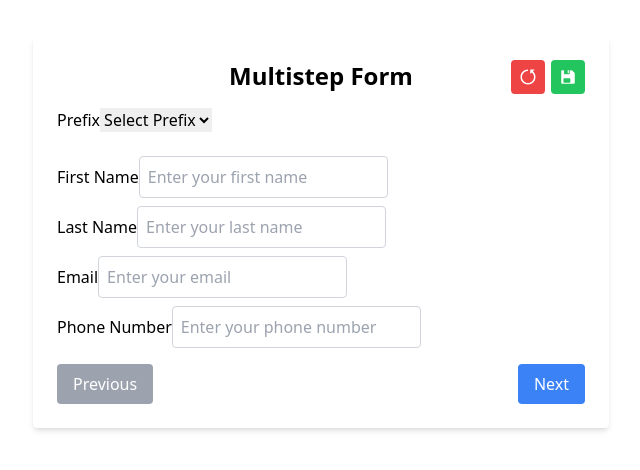
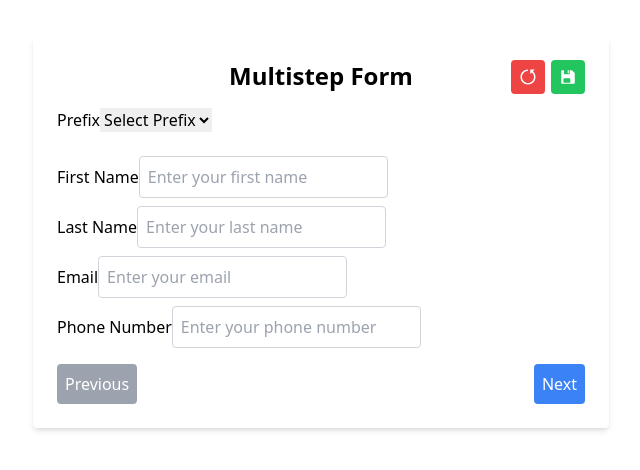
Before and after one commit to Sarunyamk/test-mesaverde_next.js, a Next.js app: page / in a window 1280 px wide. Shown: the part 168-638 px from the top of the page, without its empty margins (319-959 px from the left). Built offline with nearby package versions, Linux system fonts and the light colour scheme.

Commit message:
connect back

```diff
--- a/app/components/Button.tsx
+++ b/app/components/Button.tsx
@@ -1,12 +1,18 @@
+import { ReactNode } from "react";
+
 type ButtonProps = {
-    text: string;
+    text: string | ReactNode;
     customize?: string;
+    title?: string;
+    disabled?: boolean;
     onClick: () => void;
 };
 
-export const Button = ({ text, customize, onClick }: ButtonProps) => (
+export const Button = ({ text, customize, title, disabled, onClick }: ButtonProps) => (
     <button className={`text-white p-2 rounded hover:scale-105 duration-300 ${customize}`}
-        onClick={onClick}>
+        onClick={onClick}
+        title={title}
+        disabled={disabled}>
         {text}
     </button>
 )
--- a/app/components/InputField.tsx
+++ b/app/components/InputField.tsx
@@ -32,7 +32,6 @@ type TextAreaFieldProps = {
     value: string;
     name: string;
     id: string;
-    for?: string;
     placeholder: string;
     onChange: (value: any) => void;
     error?: string;
@@ -40,12 +39,11 @@ type TextAreaFieldProps = {
     rows?: number;
 }
 
-export const TextAreaField: React.FC<TextAreaFieldProps> = ({ label, value, name, placeholder, onChange, error, required, rows }) => (
+export const TextAreaField: React.FC<TextAreaFieldProps> = ({ label, value, id, name, placeholder, onChange, error, required, rows }) => (
     <div>
         <label htmlFor={id}>{label}</label>
         <textarea
             name={name}
-            id={id}
             value={value || ""}
             placeholder={placeholder}
             required={required}
--- a/app/components/forms/Page1.tsx
+++ b/app/components/forms/Page1.tsx
@@ -7,7 +7,9 @@ export const Page1: React.FC<PageProps> = ({ formData, updateFormData, getErrorM
         <div>
             <div className='mb-4'>
                 <label>Prefix</label>
-                <select>
+                <select
+                    value={formData.prefix}
+                    onChange={(e) => updateFormData({ prefix: e.target.value })} >
                     <option value={""}>Select Prefix</option>
                     <option value="Mr">Mr.</option>
                     <option value="Ms">Ms.</option>
--- a/app/page.tsx
+++ b/app/page.tsx
@@ -14,6 +14,7 @@ import { Page1 } from './components/forms/Page1';
 import { Page2 } from './components/forms/Page2';
 import { Page3 } from './components/forms/Page3';
 import { ReviewForm } from './components/forms/ReviewForm';
+import { Button } from './components/Button';
 
 export default function HomePage() {
 
@@ -108,6 +109,9 @@ export default function HomePage() {
     }
 
     setErrors(currentErrors);
+    console.log("Current Step:", step);
+    console.log("Errors:", currentErrors);
+
 
     if (currentErrors.length === 0) {
       setStep((prev) => Math.min(prev + 1, 4));
@@ -117,7 +121,7 @@ export default function HomePage() {
 
   const getErrorMessage = (field: string) => {
 
-    errors.find((error) => error.field === field)?.message;
+    return errors.find((error) => error.field === field)?.message;
   };
 
   const hdlPrevStep = () => {
@@ -181,6 +185,7 @@ export default function HomePage() {
       })
 
       toast.success('Form submitted successfully!');
+      resetFormInput(true);
 
 
     } catch (error) {
@@ -230,6 +235,7 @@ export default function HomePage() {
         confirmButtonText: "Yes, reset form!"
       }).then((result) => {
         if (result.isConfirmed) {
+          resetFormInput(false);
           Swal.fire({
             title: "Reset successful!",
             icon: "success"
@@ -269,14 +275,8 @@ export default function HomePage() {
           </h1>
 
           <div>
-            <button onClick={hdlResetForm} title="Reset form"
-              className="bg-red-500 text-white p-2 rounded absolute right-10 hover:scale-105 duration-300">
-              <RiResetLeftFill size={18} />
-            </button>
-            <button onClick={saveFormDataTolocalStorage} title="Save form"
-              className="bg-green-500 text-white p-2 rounded absolute right-0 hover:scale-105 duration-300">
-              <IoIosSave size={18} />
-            </button>
+            <Button onClick={hdlResetForm} title="Reset form" text={<RiResetLeftFill size={18} />} customize="absolute right-10 bg-red-500" />
+            <Button onClick={saveFormDataTolocalStorage} title="Save form" text={<IoIosSave size={18} />} customize="absolute right-0 bg-green-500" />
           </div>
 
         </div>
@@ -285,29 +285,13 @@ export default function HomePage() {
         {!isReview && (
           <div className="flex justify-between mt-4">
             {step && (
-              <button
-                onClick={hdlPrevStep}
-                disabled={step === 1}
-                className={`px-4 py-2 rounded text-white ${step === 1 ? "bg-gray-400 cursor-not-allowed" : "bg-blue-500 hover:scale-105 duration-300"}`}
-              >
-                Previous
-              </button>
-
+              <Button onClick={hdlPrevStep} text="Previous"
+                customize={`bg-blue-500 ${step === 1 ? "bg-gray-400 cursor-not-allowed" : ""}`} disabled={step === 1} />
             )}
             {step === 4 ? (
-              <button
-                onClick={submitFormData}
-                className="bg-green-500 text-white px-4 py-2 rounded hover:scale-105 duration-300"
-              >
-                Submit
-              </button>
+              <Button onClick={submitFormData} text="Submit" customize="bg-green-500" />
             ) : (
-              <button
-                onClick={hdlNextStep}
-                className="bg-blue-500 text-white px-4 py-2 rounded hover:scale-105 duration-300"
-              >
-                Next
-              </button>
+              <Button onClick={hdlNextStep} text="Next" customize="bg-blue-500" />
             )}
           </div>
         )}
```
